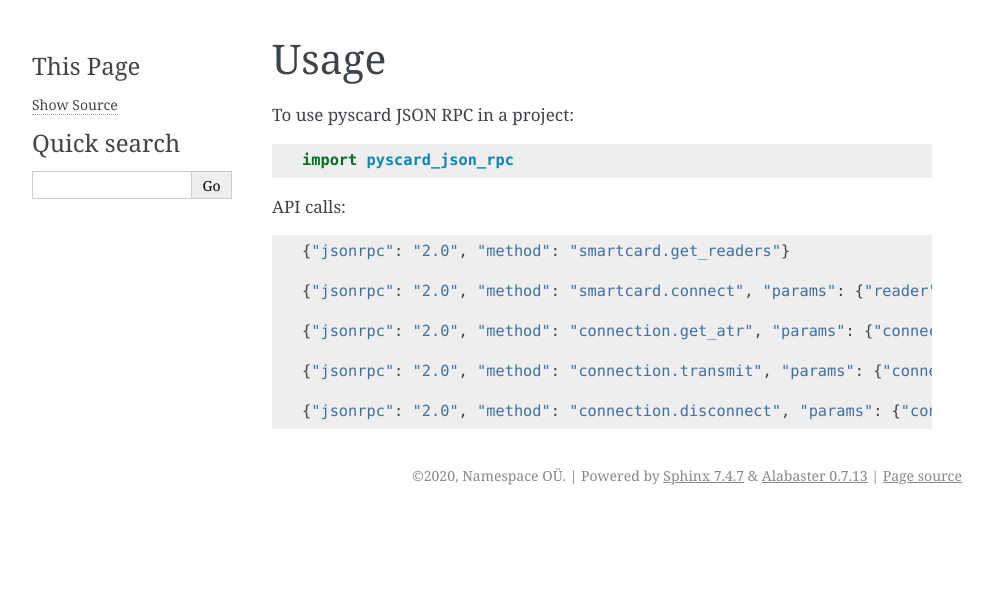
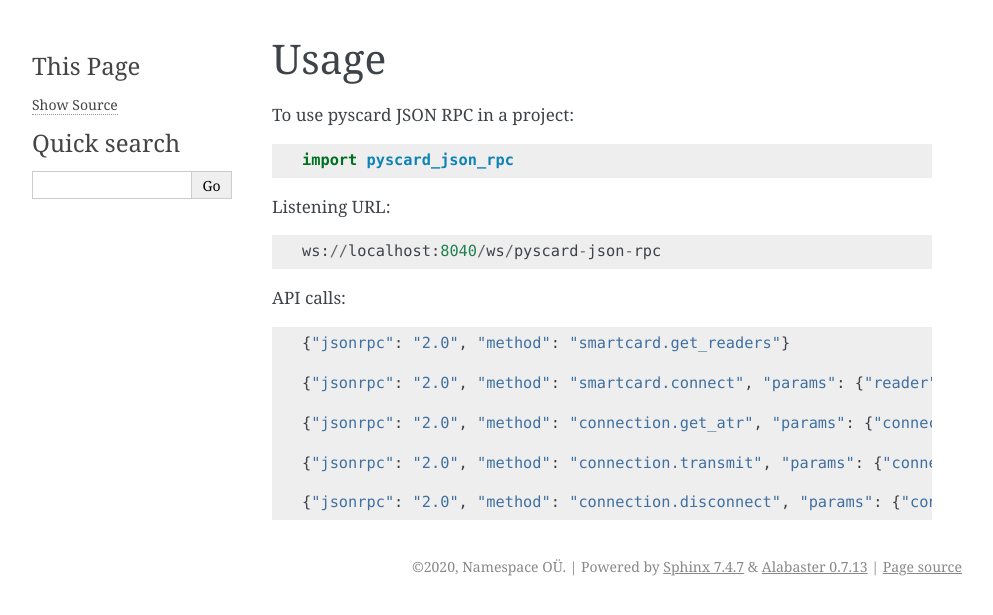
Before and after one commit to namespace-ee/pyscard-json-rpc, a Sphinx documentation site: the page built from docs/usage.rst, in a window 1280 px wide. Shown: the top 615 px of the page, without its empty margins (148-1141 px from the left). Built offline with Sphinx 7.4.7, drawn with Linux system fonts in a browser that asks for light colours; pages that are not in the unit, such as notebooks, are missing from menus.

Commit message:
Listening URL

```diff
--- a/docs/usage.rst
+++ b/docs/usage.rst
@@ -5,6 +5,10 @@ Usage
 To use pyscard JSON RPC in a project::
 
     import pyscard_json_rpc
+
+Listening URL::
+
+    ws://localhost:8040/ws/pyscard-json-rpc
 
 API calls::
 
```
